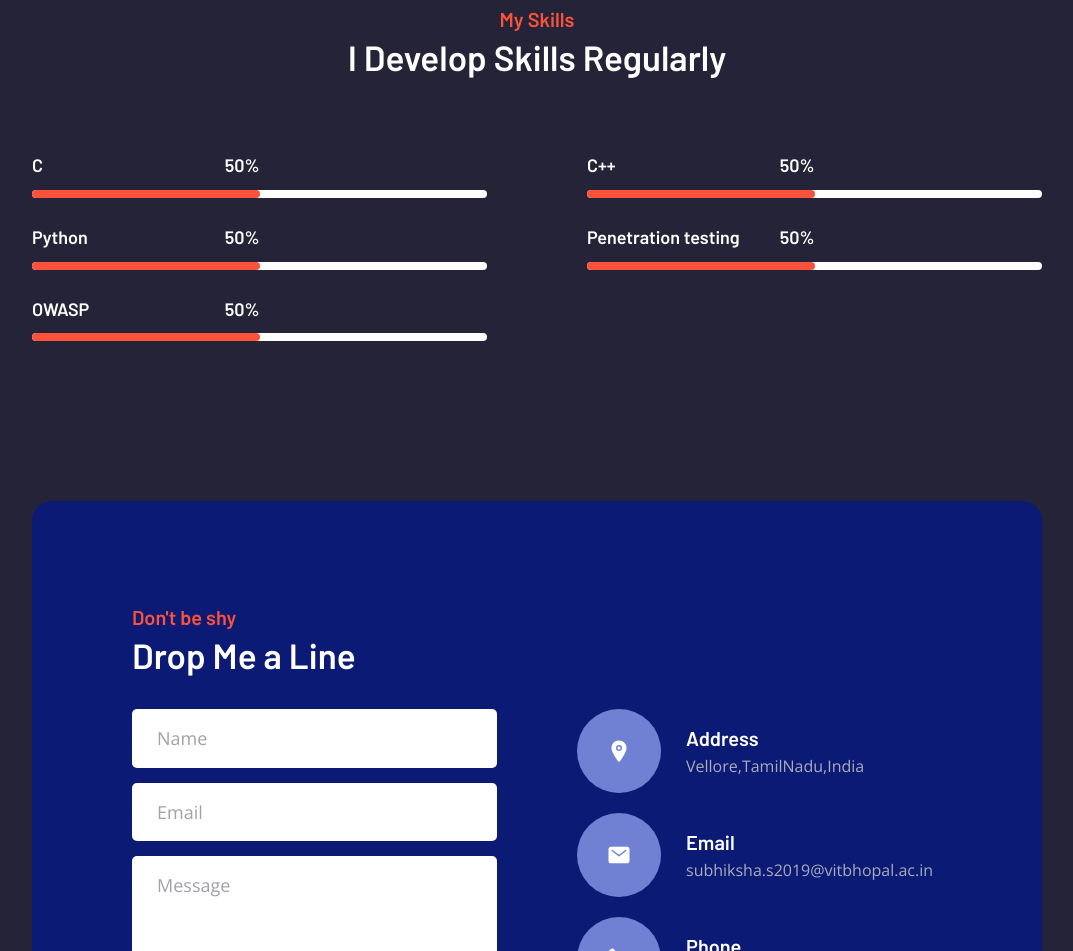
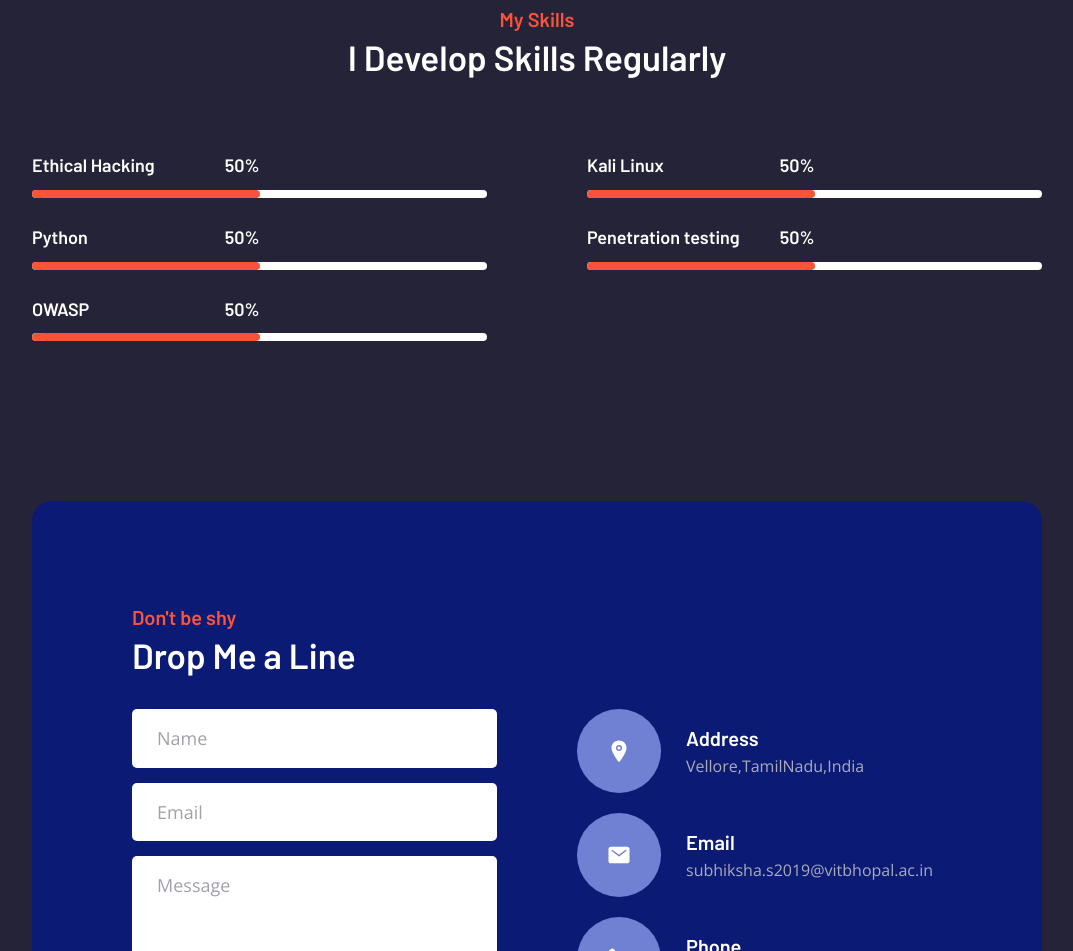
Before and after one commit to subhikshaa/Subhikshaaportfolio.github.io, a plain HTML site: page index.html in a window 1280 px wide. Shown: the part 3956-4907 px from the top of the page, without its empty margins (103-1176 px from the left). Drawn offline with nearby package versions, Linux system fonts and the light colour scheme.

Commit message:
-Updated the skill section

```diff
--- a/index.html
+++ b/index.html
@@ -314,7 +314,7 @@
 
             <li class="skills-item">
               <div class="wrapper" style="width: 50%">
-                <h3 class=" skills-title">C</h3>
+                <h3 class=" skills-title">Ethical Hacking</h3>
 
                 <data class="skills-data" value="50">50%</data>
               </div>
@@ -326,7 +326,7 @@
 
             <li class="skills-item">
               <div class="wrapper" style="width: 50%">
-                <h3 class="skills-title">C++</h3>
+                <h3 class="skills-title">Kali Linux</h3>
 
                 <data class="skills-data" value="75">50%</data>
               </div>
```
